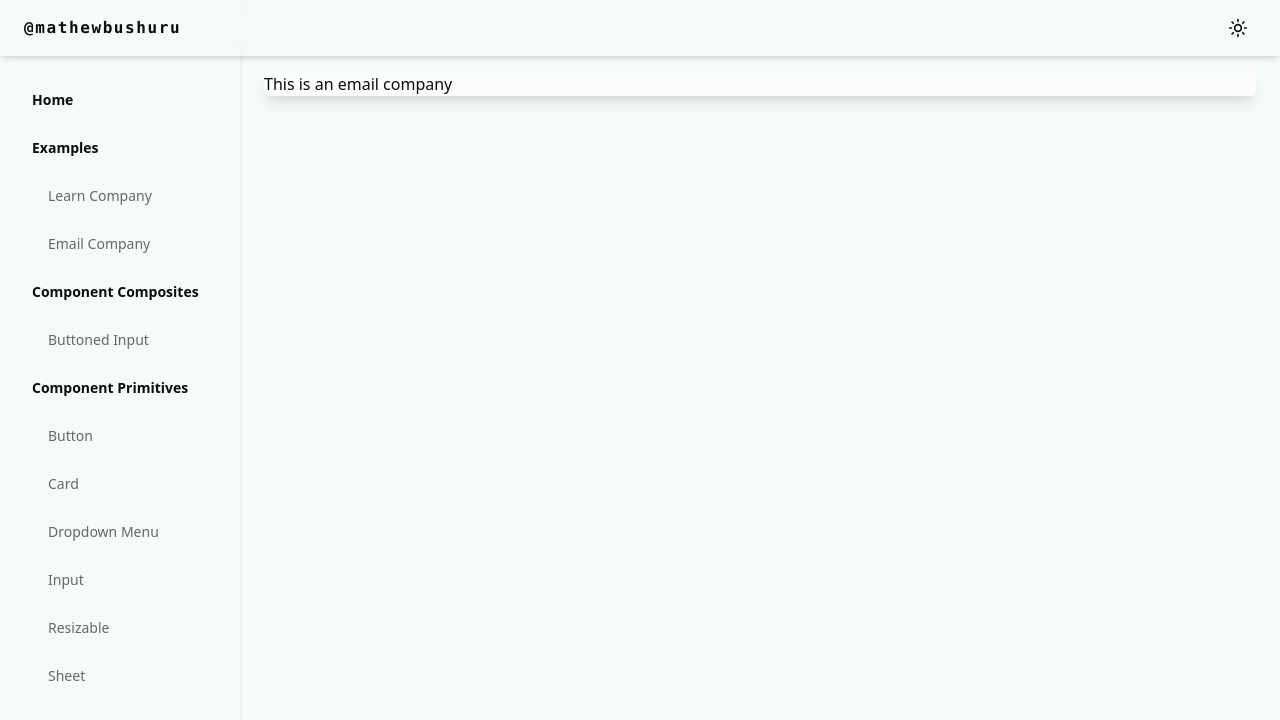
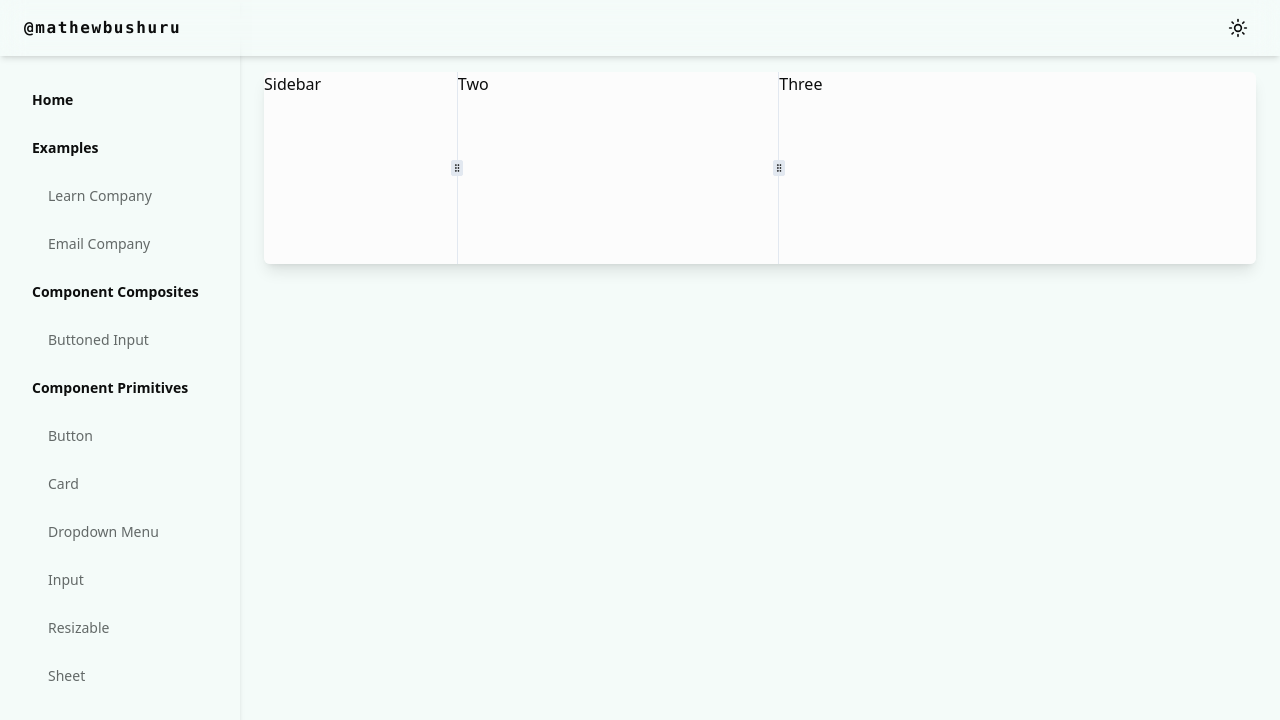
Before and after one commit to mathewbushuru/design-system, a React (Vite) app: page /examples/email-company in a window 1280 px wide. Shown: the top 720 px of the page. Built offline with nearby package versions, Linux system fonts and the light colour scheme.

Commit message:
Email company resizable panels

```diff
--- a/src/examples/email-company/app.tsx
+++ b/src/examples/email-company/app.tsx
@@ -1,7 +1,32 @@
-export default function EmailCompany(){
-    return (
-        <div className="bg-popover">
-            This is an email company
-        </div>
-    )
+import {
+  ResizablePanelGroup,
+  ResizablePanel,
+  ResizableHandle,
+} from "@/components/primitives/resizable";
+
+const defaultLayouts = [265, 440, 655];
+
+export default function EmailCompany() {
+  return (
+    <div className="bg-popover">
+      <ResizablePanelGroup
+        direction="horizontal"
+        className="max-h-[800px] min-h-48"
+      >
+        <ResizablePanel
+          defaultSize={defaultLayouts[0]}
+          minSize={15}
+          maxSize={20}
+        >
+          Sidebar
+        </ResizablePanel>
+        <ResizableHandle withHandle />
+        <ResizablePanel defaultSize={defaultLayouts[1]} minSize={30}>
+          Two
+        </ResizablePanel>
+        <ResizableHandle withHandle />
+        <ResizablePanel defaultSize={defaultLayouts[2]}>Three</ResizablePanel>
+      </ResizablePanelGroup>
+    </div>
+  );
 }
```
